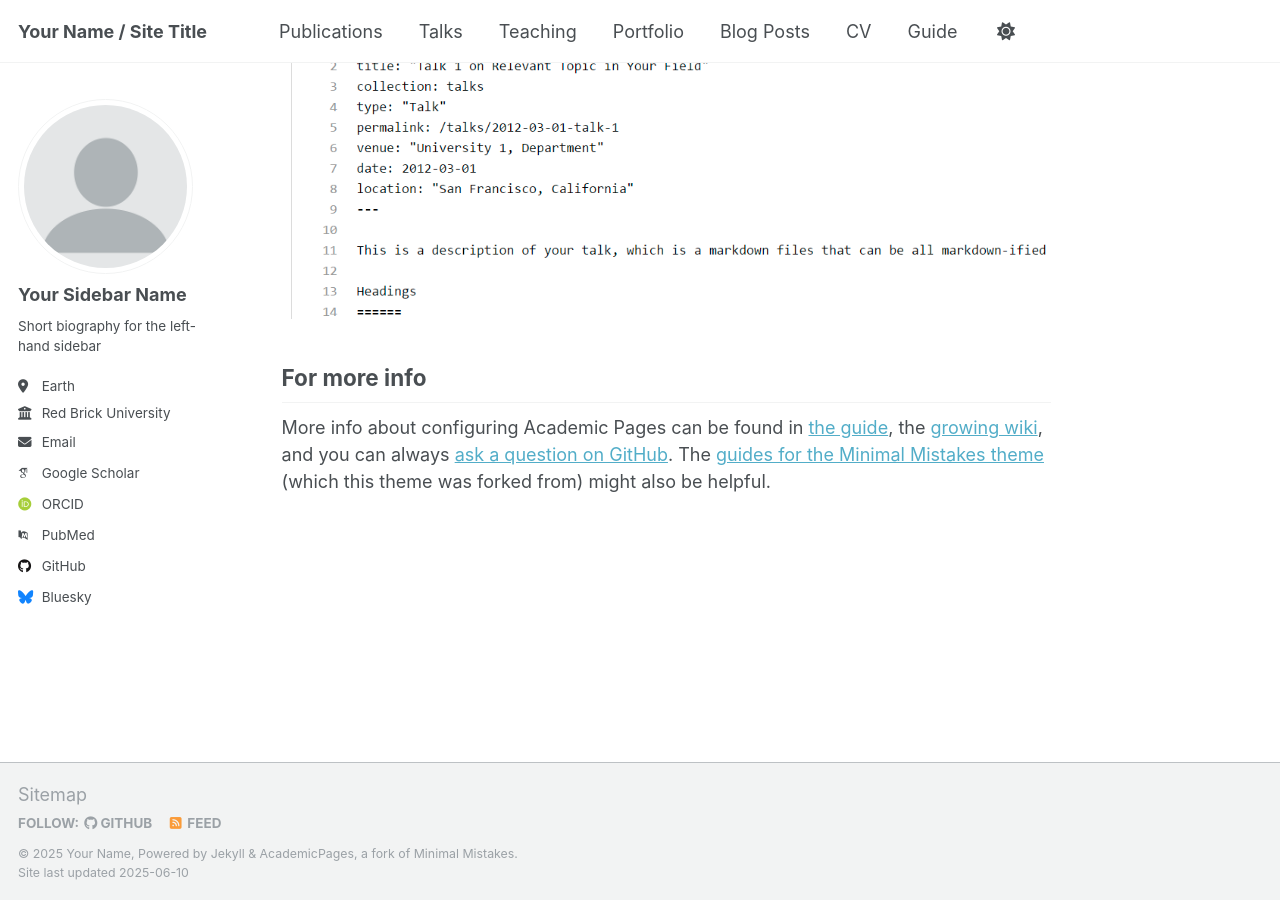
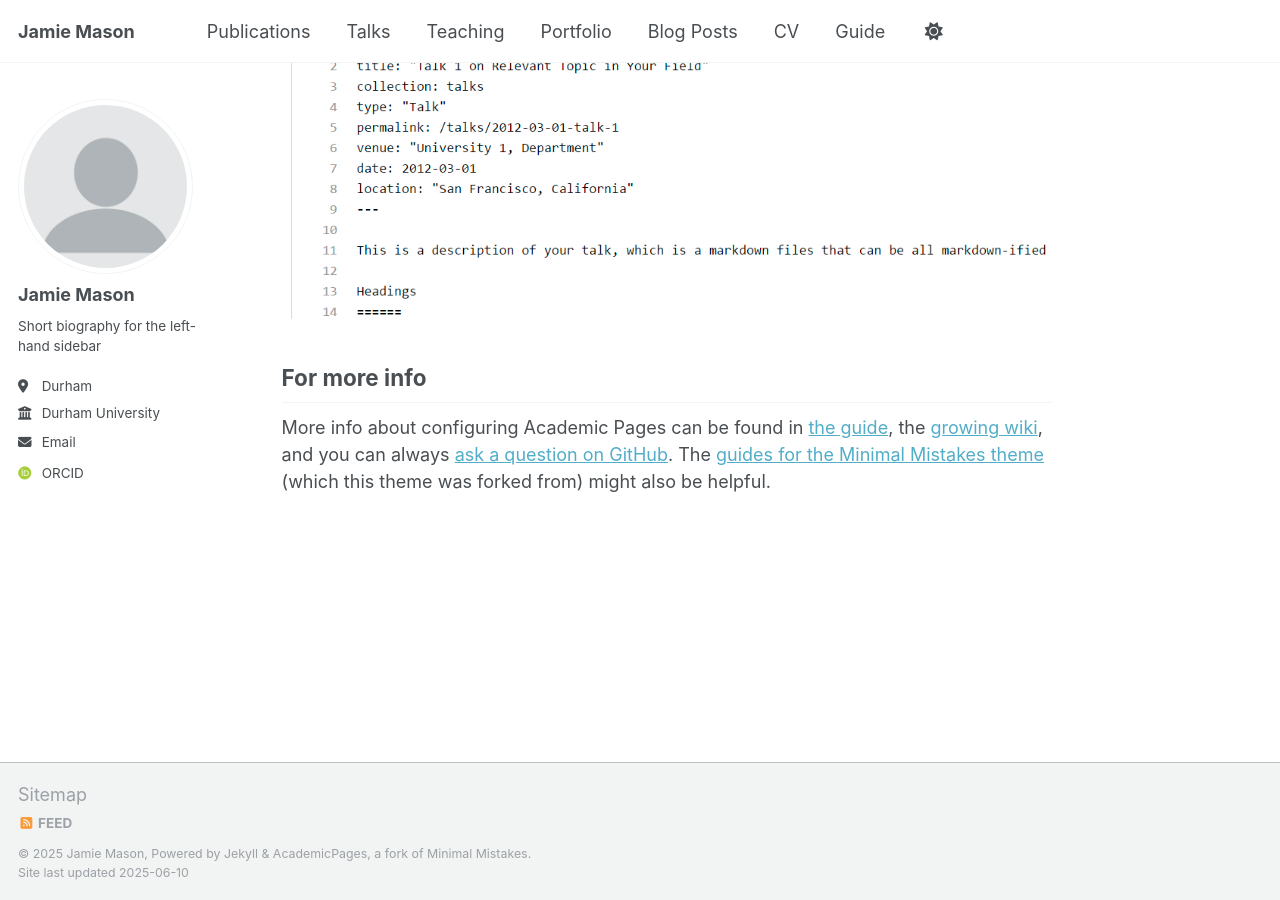
Before and after one commit to fake-versace/fake-versace.github.io, a Jekyll site: the page built from _pages/about.md, in a window 1280 px wide and 900 px high, scrolled down 2636 px. Built offline with Jekyll 4.4.1, drawn with Linux system fonts in a browser that asks for light colours; some web fonts are replaced.

Commit message:
Update _config.yml

```diff
--- a/_config.yml
+++ b/_config.yml
@@ -7,15 +7,15 @@
 # server process.
 
 # Basic Site Settings
-locale                   : "en-US"
+locale                   : "en-UK"
 site_theme               : "default"
-title                    : "Your Name / Site Title"
+title                    : "Jamie Mason"
 title_separator          : "-"
-name                     : &name "Your Name"
+name                     : &name "Jamie Mason"
 description              : &description "personal description"
-url                      : https://academicpages.github.io # the base hostname & protocol for your site e.g. "https://[your GitHub username].github.io" or if you already have some other page hosted on Github then use "https://[your GitHub username].github.io/[Your Repo Name]"
+url                      : https://fake-versace.github.io # the base hostname & protocol for your site e.g. "https://[your GitHub username].github.io" or if you already have some other page hosted on Github then use "https://[your GitHub username].github.io/[Your Repo Name]"
 baseurl                  : "" # the subpath of your site, e.g. "/blog"
-repository               : "academicpages/academicpages.github.io"
+repository               : "fake-versace/fake-versace.github.io"
 
 # Site Author - The following control what appear as part of the author content on the side bar.
 #               If a field is blank the icon and link will not appear, otherwise it will be shown.
@@ -23,22 +23,22 @@ repository               : "academicpages/academicpages.github.io"
 author:
   # Biographic information
   avatar           : "profile.png"
-  name             : "Your Sidebar Name"
+  name             : "Jamie Mason"
   pronouns         : # example: "she/her"
   bio              : "Short biography for the left-hand sidebar"
-  location         : "Earth"
-  employer         : "Red Brick University"
+  location         : "Durham"
+  employer         : "Durham University"
   uri              : # URL
-  email            : "none@example.org"
+  email            : "jamie.j.mason@durham.ac.uk"
 
   # Academic websites
   academia         : # URL
   arxiv            : # URL - Update with the correct link to your profile
-  googlescholar    : "https://scholar.google.com/citations?user=PS_CX0AAAAAJ"
+  googlescholar    : #"https://scholar.google.com/citations?user=PS_CX0AAAAAJ"
   impactstory      : # URL
-  orcid            : "http://orcid.org/yourorcidurl"
+  orcid            : "https://orcid.org/0000-0003-2162-0893"
   semantic         : # URL
-  pubmed           : "https://www.ncbi.nlm.nih.gov/pubmed/?term=john+snow"
+  pubmed           : #"https://www.ncbi.nlm.nih.gov/pubmed/?term=john+snow"
   researchgate     : # URL
   scopus           : # URL
 
@@ -46,12 +46,12 @@ author:
   bitbucket        : # Username - Update with your username on the site
   codepen          : # Username
   dribbble         : # Username
-  github           : "academicpages"
+  github           : #"academicpages"
   kaggle           : # Username
   stackoverflow    : # User number or user number and name (i.e., use "1" or "1/jeff-atwood")
 
   # Social media
-  bluesky          : "bsky.app" # Replace this with you Bluesky username
+  bluesky          : #"bsky.app" # Replace this with you Bluesky username
   facebook         : # Username
   flickr           : # Username
   foursquare       : # Username
```
